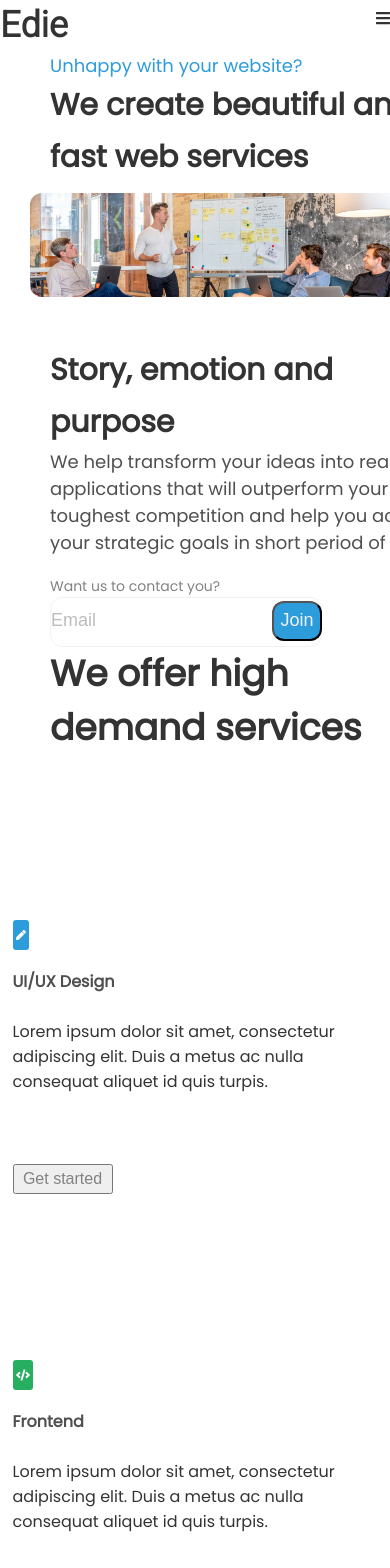
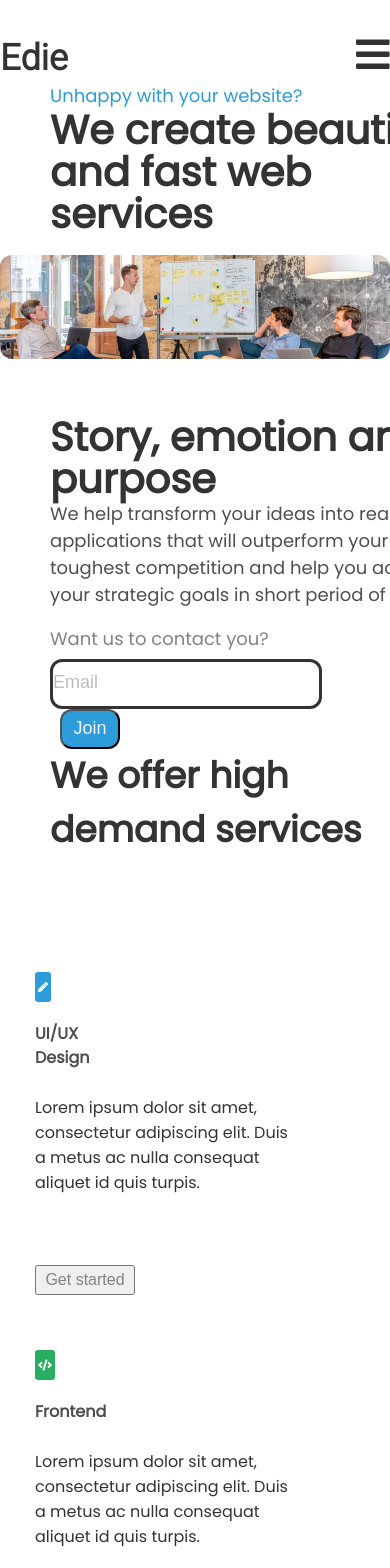
Before and after one commit to nnekasandra/edie-page, a React (Create React App) app: page / in a window 390 px wide. Shown: the top 1568 px of the page. Built offline with nearby package versions, Linux system fonts and the light colour scheme.

Commit message:
general responsiveness

```diff
--- a/src/App.css
+++ b/src/App.css
@@ -2,34 +2,21 @@
   padding: 0;
   margin: 0;
   box-sizing: border-box;
+  list-style: none;
 }
 body{
   font-family: 'Poppins', sans-serif;
   color: #333333;
-  width: 100%;
-  overflow-x: hidden;
+}
+.header{
+  display: flex;
+  justify-content: space-between;
 }
 img{
   max-width: 100%;
 }
-header{
-  display: flex;
-  justify-content: space-between;
-}
-li{
-  list-style: none;
-}
-nav ul{
-  display: flex;
-  position: relative;
-  left: 100px;
-  top: 20px;
-}
-nav ul li{
-  margin-left: 30px;
-}
-nav ul li a{
-  display: inline-block;
+#navtoggle{
+  display: none;
 }
 ul li a{
   text-decoration: none;
@@ -38,14 +25,28 @@ ul li a{
 .navbutton{
   display: none;
 }
-header h2,
+nav ul{
+  display: flex;
+  justify-content: space-between;
+  position: relative;
+  left: 120px;
+  top: 50px;
+}
+nav ul li{
+  margin-left: 30px;
+}
+nav ul li a:hover{
+  font-size: 20px;
+}
+.header h2{
+  position: relative;
+  top: 3px;
+}
+.header h2,
 .edie{
   font-size: 36px;
   line-height: 52px;
   font-family: 'Heebo', sans-serif;
-}
-#navtoggle{
-  display: none;
 }
 .first-paragraph{
   color: #2D9CDB;
@@ -58,13 +59,13 @@ header h2,
   line-height: 72px;
   width: 500px;
 }
+.about-img{
+    border-radius: 12px;
+    margin: 20px 0;
+}
 .about{
   margin-left: 200px;
 }
-.about-img{
-    border-radius: 12px;
-    margin: 10px 30px;
-  }
 .about-section2 p{
   font-size: 18px;
   line-height: 27px;
@@ -72,16 +73,16 @@ header h2,
   width: 400px;
 }
 .contact p{
-  font-size: 14px;
   color: #828282;
   line-height: 21px;
   margin-top: 20px;
+  margin-bottom: 10px;
 }
 .contact input{
   width: 40%;
   height: 50px;
   border-radius: 12px;
-  border: 1px solid #f2f2f2;
+  border: 3px solid #333333;
 }
 .contact input::placeholder{
   font-size: 18px;
@@ -90,7 +91,7 @@ header h2,
   padding-top: 20px;
 }
 .contact button{
-  width: 50px;
+  width: 60px;
   height: 40px;
   background-color: #2D9CDB;
   cursor: pointer;
@@ -98,8 +99,7 @@ header h2,
   line-height: 27px;
   color: #f2f2f2;
   border-radius: 12px;
-  position: relative;
-  right: 65px;
+  margin-left: 10px;
 }
 .services h2{
   font-size: 36px;
@@ -112,7 +112,6 @@ header h2,
   grid-template-columns: repeat(3, 1fr);
   grid-gap: 10px;
   justify-content: center;
-  align-items: center;
 }
 .sub-service{
   border: 1px solid #4F4F4F;
@@ -120,7 +119,7 @@ header h2,
   border-radius: 24px;
 }
 .sub-service:hover{
-  box-shadow: 0px 10px 30px 0px #3333331A;
+  box-shadow: 0px 10px 30px 0px #333333;
 }
 .icon{
   width: 60px;
@@ -181,6 +180,9 @@ button{
   grid-gap: 10px;
   padding-top: 50px;
 }
+.project figure img{
+  width: 100%;
+}
 .project2{
   position: relative;
   bottom: 30px;
@@ -238,8 +240,8 @@ button{
 .project,
 .testimonial-section,
 .team{
-  margin-left: 50px;
-  padding-top: 150px;
+  margin-left: 30px;
+  padding-top: 100px;
 }
 .testimonial-section >p{
   font-size: 36px;
@@ -267,12 +269,15 @@ button{
 .testimony div{
   margin-left: 20px;
 }
-footer{
-  background-color: #100E1D;
+.footer{
   color: #f2f2f2;
   padding-top: 20px;
   display: grid;
   grid-template-columns: repeat(3, auto);
+}
+footer{
+  background-color: #100e1d;
+  padding-top: 50px;
 }
 .socials ul{
   display: flex;
@@ -285,58 +290,78 @@ footer{
 .footer-item{
   margin-top: 0;
 }
-footer p{
-  grid-column: 2/3;
-  margin-top: 90px;
-}
-footer p a{
-  text-decoration: none;
-  color: #f2f2f2;
-  text-align: center;
-  padding-bottom: 10px;
-}
-footer p a:hover{
-  border-bottom: 5px solid #fff;
-}
 .footer-links{
   margin-left: 50px;
 }
 .footer-links ul li a{
   color: #f2f2f2;
 }
+.footer-links ul li{
+  margin-bottom: 10px;
+}
 p.contact-footer{
   color: #f2f2f2;
   margin-top: unset;
 }
-
-@media screen and (max-width:789px) {
+.attribution{
+  color: #f2f2f2;
+  padding-top: 20px;
+  padding-bottom: 10px;
+}
+.attribution a{
+  text-decoration: none;
+  color: #f2f2f2;
+}
+.attribution a:hover{
+  border-bottom: 3px solid #fff;
+  font-size: 20px;
+}
+@media (max-width:700px) {
   .navbutton{
+    font-size: 2.4em;
+    line-height: 50px;
+    cursor: pointer;
     display: block;
     position: relative;
-    top: 10px;
-    cursor: pointer;
+    top: 35px;
   }
-  nav {
+  nav{
     position: absolute;
-    background-color: #2D9CDB;
-    top:50px;
+    background-color:  #2D9CDB;
+    top:70px;
     left:0;
     width: 100%;
   }
+  nav ul li {
+    padding: 0 15px;
+    margin-left: unset;
+  }
   nav ul li a {
+    display: inline-block;
     padding: 12px;
-    color: #333333;
+    color: #DAE1E7;
+    text-decoration: none;
+    letter-spacing: 0.05em;
   }
   nav ul{
     max-height: 0;
     overflow: hidden;
     position: unset;
   }
-    #navtoggle:checked ~ nav ul {
+  #navtoggle:checked ~ nav ul {
     display: unset;
-    max-height: 350px;
+    max-height: 400px;
     padding: 15px 0;
-    transition: all 1s;
+    transition: all 0.5s;
+  }
+  .about h2,
+  .about h1{
+  font-size: 40px;
+  line-height: 42px;
+  width: 400px;
+  }
+  .about{
+    margin-left: 50px;
   }
   .contact input{
     width: 80%;
@@ -344,9 +369,11 @@ p.contact-footer{
   .service{
     grid-template-columns: 1fr;
     grid-row-gap: 40px;
+    justify-content: center;
+    margin-left: 20px;
   }
-  .sub-service p:nth-child(2){
-    width: 400px;
+  .sub-service{
+  width: 80%;
   }
   .project{
     grid-template-columns: 1fr;
@@ -355,31 +382,17 @@ p.contact-footer{
   .project3{
     position: unset;
   }
-  .team{
-    grid-template-columns: 1fr;
-  }
-  .about{
-    margin-left: 50px;
-  }
-  .about h2,
-  .about h1{
-  font-size: 30px;
-  line-height: 52px;
-  width: 400px;
-  }
-  .service,
   .project,
   .testimonial-section,
   .team{
   margin-left: 20px;
   }
-  .sub-service{
-    width: 90%;
-    height: 400px;
+  .team{
+    grid-template-columns: 1fr;
   }
-  footer{
-  grid-template-columns: 1fr;
-}
+  .footer{
+    grid-template-columns: 1fr;
+  }
   .footer-links,
   footer .contact{
   margin-left: 25px;
--- a/src/App.js
+++ b/src/App.js
@@ -1,11 +1,11 @@
 import React from 'react';
 import {faBars} from '@fortawesome/free-solid-svg-icons';
 import{FontAwesomeIcon} from '@fortawesome/react-fontawesome';
-import './App.css'
 class Header extends React.Component{
   render(){
     return(
       <header>
+        <div className="header">
           <h2>Edie</h2>
           <input type="checkbox" id="navtoggle"/>
           <nav>
@@ -20,6 +20,7 @@ class Header extends React.Component{
           <label for="navtoggle">
               <FontAwesomeIcon icon={faBars} className="navbutton"/>
           </label>
+        </div>
       </header>
     );
   }
--- a/src/about.js
+++ b/src/about.js
@@ -3,7 +3,6 @@ import {faPen} from '@fortawesome/free-solid-svg-icons';
 import{faCode} from '@fortawesome/free-solid-svg-icons'
 import {faBars} from '@fortawesome/free-solid-svg-icons';
 import{FontAwesomeIcon} from '@fortawesome/react-fontawesome';
-import './App.css'
 class About extends React.Component{
     render(){
         return(
--- a/src/footer.js
+++ b/src/footer.js
@@ -1,10 +1,10 @@
 import React from 'react';
-import './App.css'
 class Footer extends React.Component{
     render(){
         return(
             <footer>
-                <div className="footer-links">
+                <div className="footer">
+                    <div className="footer-links">
                     <ul>
                         <li><a href="https://www.edie.com">Home</a></li>
                         <li><a href="#services">Services</a></li>
@@ -28,8 +28,9 @@ class Footer extends React.Component{
                     <input type="email" className="mail" placeholder="email"/>
                     <button>Join</button>
                 </div>
+                </div>
                 <center>
-                    <p>Created by <a href="https://www.github.com/nnekasandra">NnekaSandra @devChallenges.io</a></p>
+                    <p className="attribution">Created by <a href="https://www.github.com/nnekasandra">NnekaSandra @devChallenges.io</a></p>
                 </center>
             </footer>
         );
```
Lines whose indentation alone changed are shown as unchanged.
